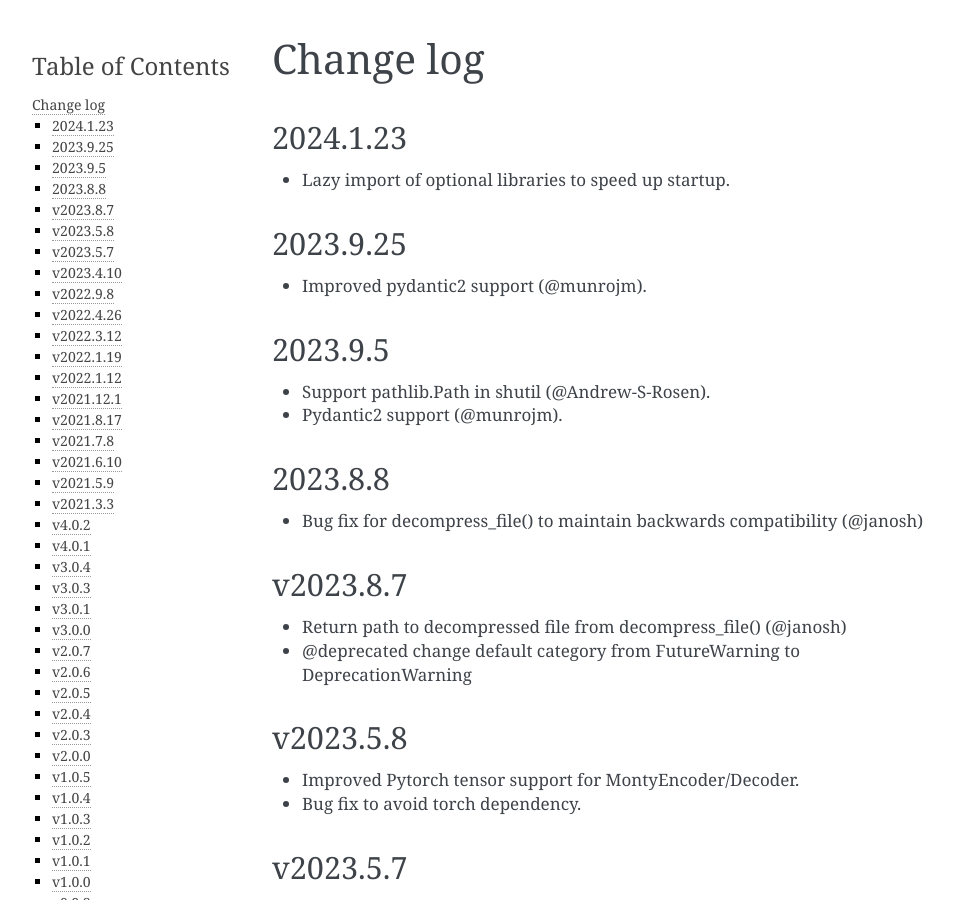
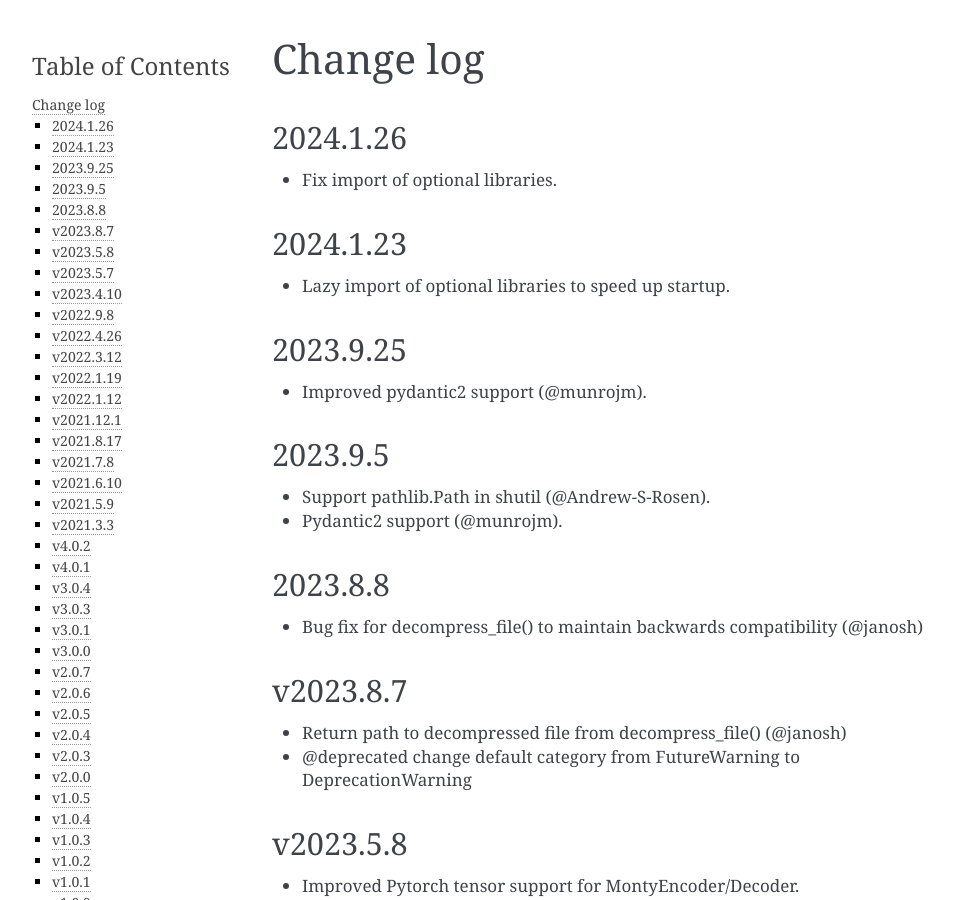
Before and after one commit to materialsvirtuallab/monty, a Sphinx documentation site: the page built from docs/changelog.md, in a window 1280 px wide and 900 px high. Shown: the whole window, without its empty margins (148-1102 px from the left). Built offline with Sphinx 7.4.7, drawn with Linux system fonts in a browser that asks for light colours.

Commit message:
Update change log.

```diff
--- a/docs/changelog.md
+++ b/docs/changelog.md
@@ -1,4 +1,7 @@
 # Change log
+
+## 2024.1.26
+- Fix import of optional libraries.
 
 ## 2024.1.23
 - Lazy import of optional libraries to speed up startup.
```
